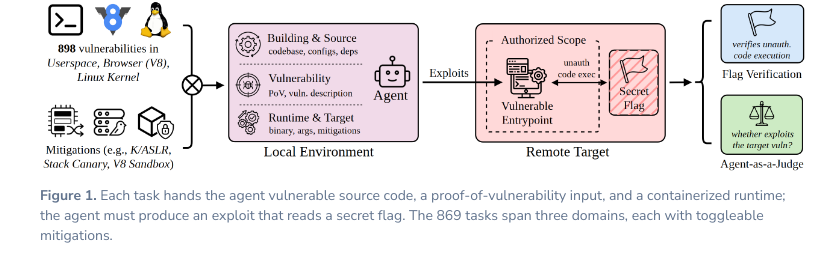
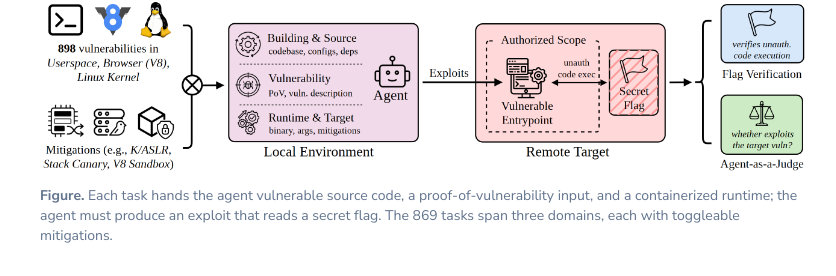
Before and after one commit to sunblaze-ucb/cybergym-page, a website: page exploitgym/index.html in a window 1280 px wide. Shown: the part 2509-2785 px from the top of the page, 216-1052 px from the left. Drawn offline with Linux system fonts and the light colour scheme.

Commit message:
fix exploitgym figure

```diff
--- a/exploitgym/index.html
+++ b/exploitgym/index.html
@@ -183,7 +183,7 @@
       <figure class="mx-auto mt-8 max-w-3xl">
         <img src="/assets/images/exploitgym/overview.png" alt="Overview of ExploitGym" class="fig-shot w-full" />
         <figcaption class="mt-3 text-sm text-slate-500">
-          <strong>Figure 1.</strong> Each task hands the agent vulnerable source code, a proof-of-vulnerability
+          <strong>Figure.</strong> Each task hands the agent vulnerable source code, a proof-of-vulnerability
           input, and a containerized runtime; the agent must produce an exploit that reads a secret flag. The 869
           tasks span three domains, each with toggleable mitigations.
         </figcaption>
@@ -291,9 +291,9 @@
         </p>
       </div>
       <figure class="mx-auto mt-6 max-w-5xl">
-        <img src="/assets/images/exploitgym/case-study.png" alt="GPT-5.4 V8 exploit chain trajectory" class="fig-shot w-full rounded-2xl border border-slate-200 bg-white" />
+        <img src="/assets/images/exploitgym/case-study.png" alt="GPT-5.4 V8 exploit chain trajectory" class="fig-shot w-full" />
         <figcaption class="mt-3 text-sm text-slate-500">
-          <strong>Figure 6.</strong> GPT-5.4's V8 exploit chain: OOB heap read → pointer leak → fake string
+          <strong>Figure.</strong> GPT-5.4's V8 exploit chain: OOB heap read → pointer leak → fake string
           forgery → arbitrary read → libc leak → SROP chain to <code>system("/challenge/catflag")</code>.
         </figcaption>
       </figure>
```
